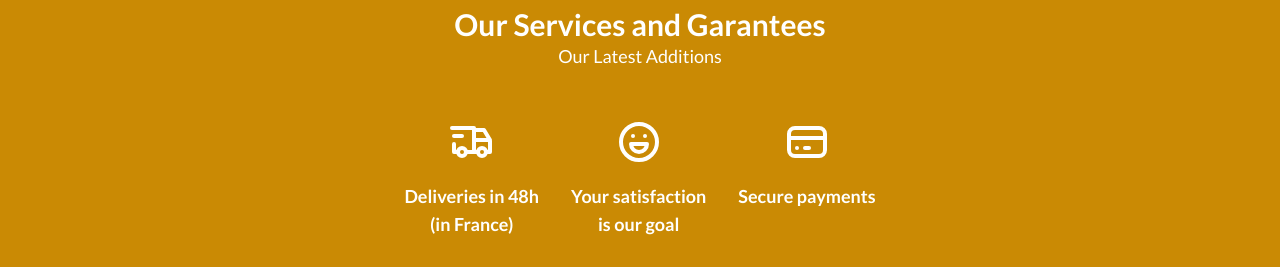
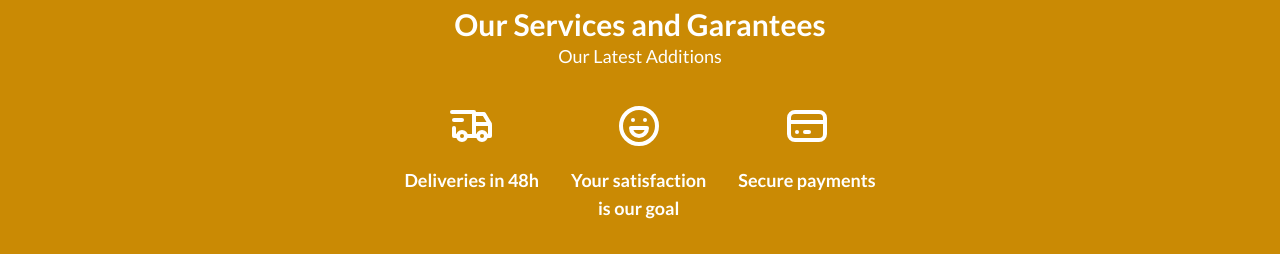
Before and after one commit to MohamedBechirMejri/b-commerce, a Next.js app: page / in a window 1280 px wide. Shown: the part 1340-1607 px from the top of the page. Built offline with nearby package versions, Linux system fonts and the light colour scheme; what tailwindcss-elevation would draw is missing.

Commit message:
tweak padding

```diff
--- a/app/Services.tsx
+++ b/app/Services.tsx
@@ -8,12 +8,10 @@ export default function Services() {
       <h1 className="font-bold text-3xl">Our Services and Garantees</h1>
       <p className="text-lg text-opacity-70">Our Latest Additions</p>
 
-      <div className="pt-12 flex gap-8 text-5xl text-center font-semibold">
+      <div className="pt-8 flex gap-8 text-5xl text-center font-semibold">
         <div className="flex flex-col items-center gap-4">
           <TbTruckDelivery />
-          <p className="text-lg">
-            Deliveries in 48h <br /> (in France)
-          </p>
+          <p className="text-lg">Deliveries in 48h</p>
         </div>
         <div className="flex flex-col items-center gap-4">
           <TbMoodHappy />
```
